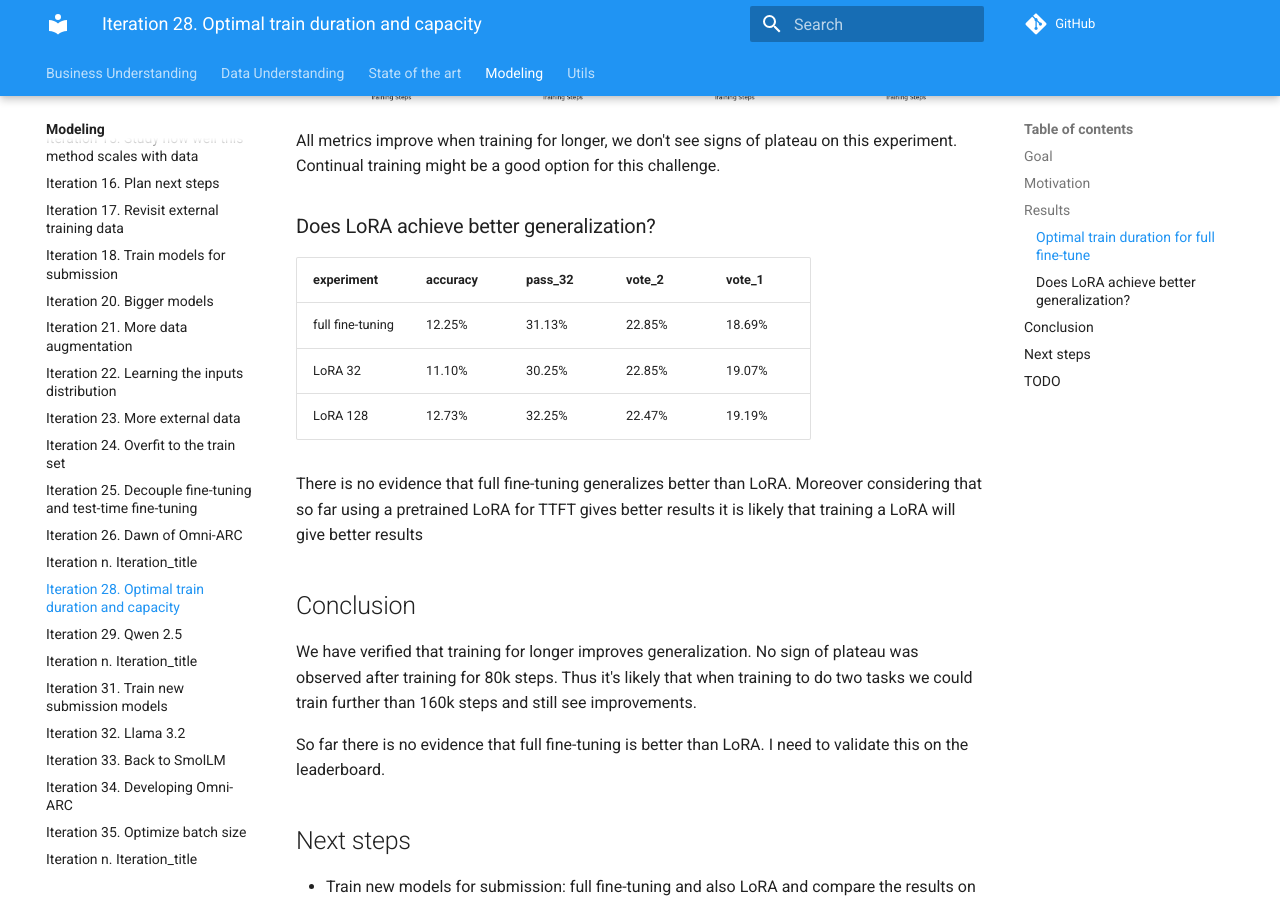
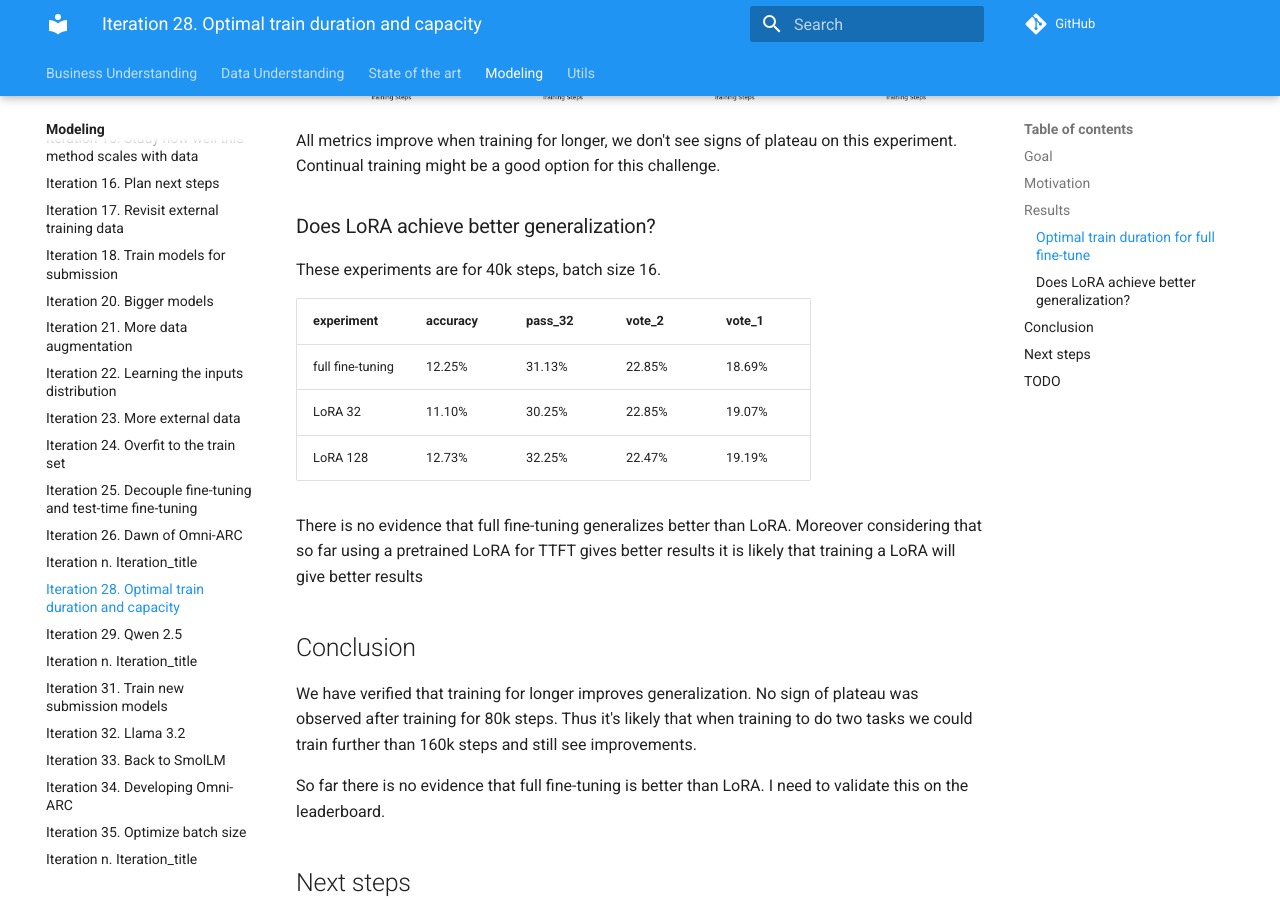
Before and after one commit to zhengjunyao-work/arc24, an MkDocs documentation site: the page built from docs/modeling/Iteration_28_optimal_train_duration_and_capacity.md, in a window 1280 px wide and 900 px high, scrolled down 740 px. Built offline with MkDocs 1.6.1 and Material for MkDocs 9.7.7, drawn with Linux system fonts in a browser that asks for light colours; comment, search, counter and statistics services are not loaded.

Commit message:
updated documentation

```diff
--- a/docs/modeling/Iteration_28_optimal_train_duration_and_capacity.md
+++ b/docs/modeling/Iteration_28_optimal_train_duration_and_capacity.md
@@ -21,6 +21,8 @@ All metrics improve when training for longer, we don't see signs of plateau on t
 training might be a good option for this challenge.
 
 ### Does LoRA achieve better generalization?
+
+These experiments are for 40k steps, batch size 16.
 
 | experiment       | accuracy | pass_32 | vote_2 | vote_1 |
 |------------------|----------|---------|--------|--------|
```
